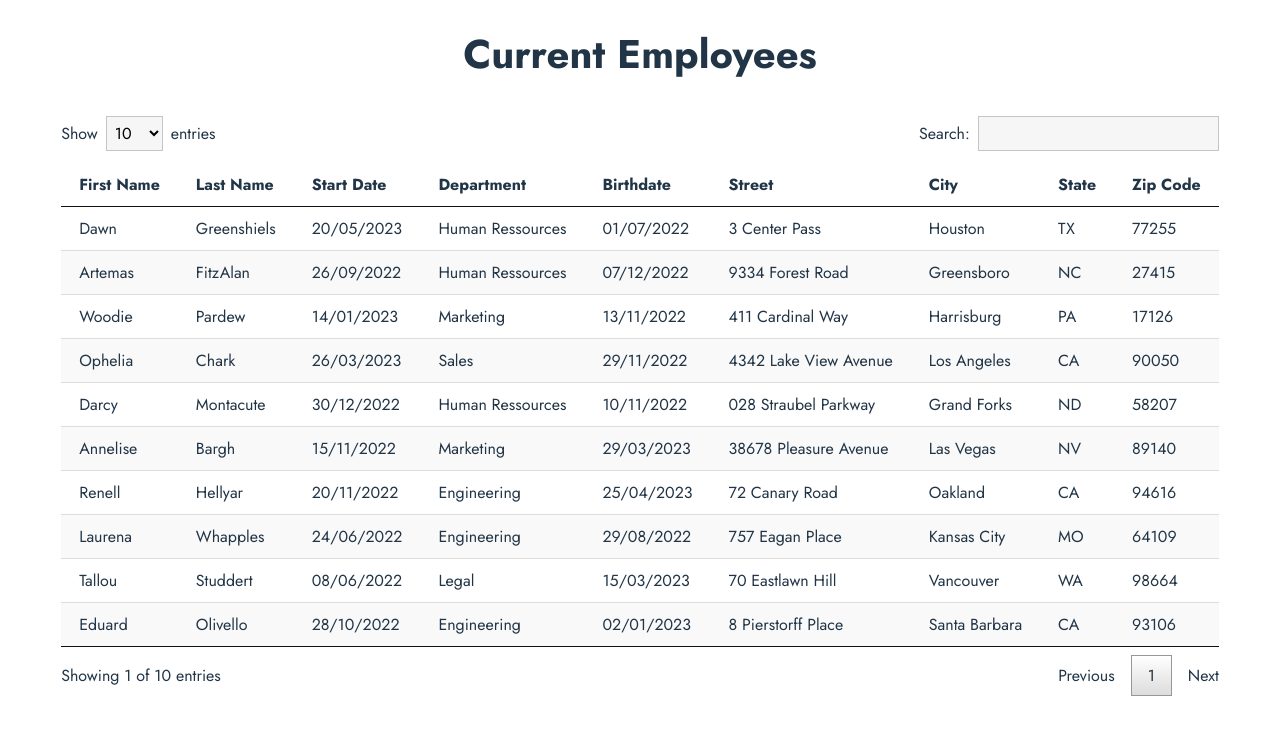
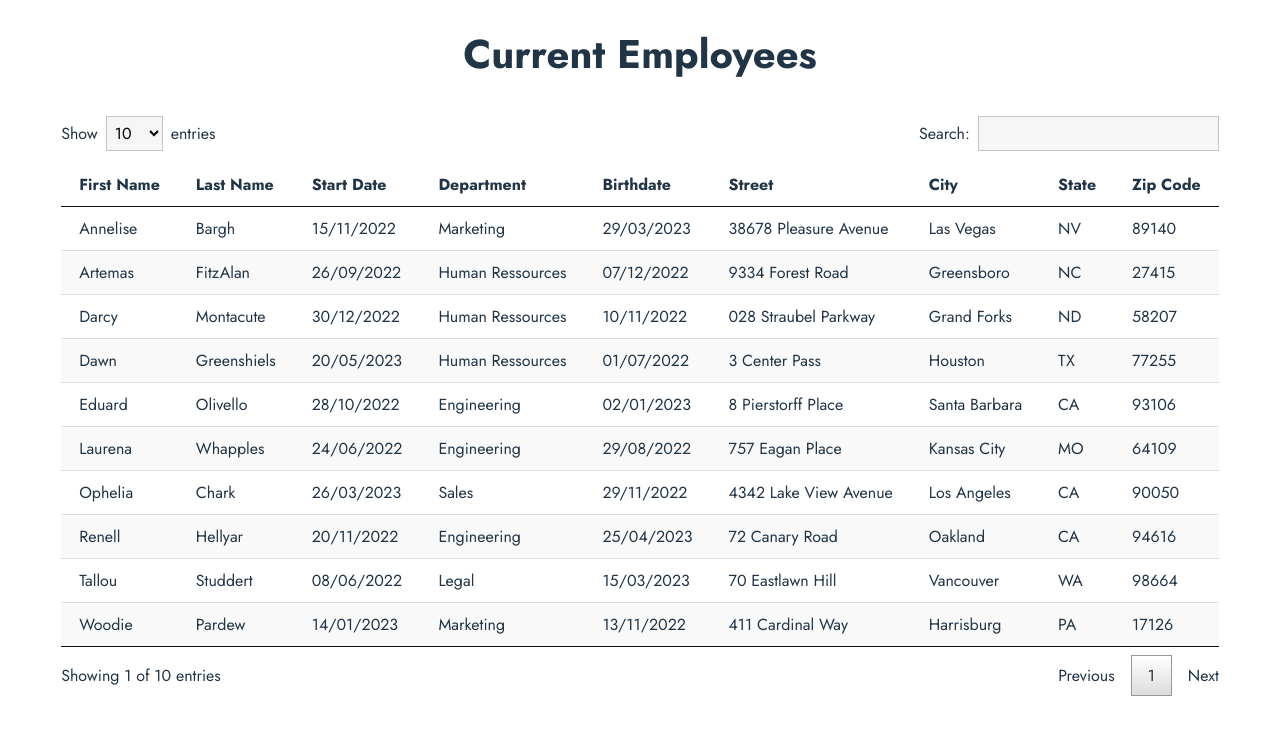
Before and after one commit to ask0ldd/P14-JQuery2ReactPluginsConversion, a React (Vite) app: page /employee-list in a window 1280 px wide. Shown: the top 734 px of the page. Built offline with nearby package versions, Linux system fonts and the light colour scheme.

Commit message:
array sorting fn

```diff
--- a/src/components/DatasTable/DatasTable.tsx
+++ b/src/components/DatasTable/DatasTable.tsx
@@ -9,9 +9,11 @@ export interface IProps {
     tableDatasKeys : Array<string>
     // eslint-disable-next-line @typescript-eslint/no-explicit-any
     tableDatas : Array<any>
+    // eslint-disable-next-line @typescript-eslint/no-explicit-any
+    tableDatasSetter : any
 }
 
-function DatasTable({tableColumnsNames, tableDatasKeys, tableDatas} : IProps){
+function DatasTable({tableColumnsNames, tableDatasKeys, tableDatas, tableDatasSetter} : IProps){
 
     return(
         <>
@@ -19,7 +21,7 @@ function DatasTable({tableColumnsNames, tableDatasKeys, tableDatas} : IProps){
                 <NDisplayedSelect/>
                 <SearchModule/>
             </div>
-            <Table tableColumnsNames={tableColumnsNames} tableDatasKeys={tableDatasKeys} tableDatas={tableDatas}/>
+            <Table tableColumnsNames={tableColumnsNames} tableDatasKeys={tableDatasKeys} tableDatas={tableDatas} tableDatasSetter={tableDatasSetter}/>
             <div id="infosNPaginationContainer">
                 <NEntries nEntries={tableDatas.length}/>
                 <Pagination/>
--- a/src/components/DatasTable/Table.tsx
+++ b/src/components/DatasTable/Table.tsx
@@ -8,7 +8,7 @@ function isLastRow(index : number, lastRowIndex : number){
   return index === lastRowIndex ? ' bottomblackborder' : ''
 }
 
-function Table({tableColumnsNames, tableDatasKeys, tableDatas} : IProps) {
+function Table({tableColumnsNames, tableDatasKeys, tableDatas, tableDatasSetter} : IProps) {
 
     return (
         <table>
--- a/src/datas/usersDatas.tsx
+++ b/src/datas/usersDatas.tsx
@@ -1,4 +1,4 @@
-const userDatas = [{"id":1,"firstName":"Dawn","lastName":"Greenshiels","street":"3 Center Pass","city":"Houston","zipCode":"77255","state":"TX","birthDate":"01/07/2022","startingDate":"20/05/2023","department":"Human Ressources"},
+const usersDatas = [{"id":1,"firstName":"Dawn","lastName":"Greenshiels","street":"3 Center Pass","city":"Houston","zipCode":"77255","state":"TX","birthDate":"01/07/2022","startingDate":"20/05/2023","department":"Human Ressources"},
 {"id":2,"firstName":"Artemas","lastName":"FitzAlan","street":"9334 Forest Road","city":"Greensboro","zipCode":"27415","state":"NC","birthDate":"07/12/2022","startingDate":"26/09/2022","department":"Human Ressources"},
 {"id":3,"firstName":"Woodie","lastName":"Pardew","street":"411 Cardinal Way","city":"Harrisburg","zipCode":"17126","state":"PA","birthDate":"13/11/2022","startingDate":"14/01/2023","department":"Marketing"},
 {"id":4,"firstName":"Ophelia","lastName":"Chark","street":"4342 Lake View Avenue","city":"Los Angeles","zipCode":"90050","state":"CA","birthDate":"29/11/2022","startingDate":"26/03/2023","department":"Sales"},
@@ -99,4 +99,4 @@ const userDatas = [{"id":1,"firstName":"Dawn","lastName":"Greenshiels","street":
 {"id":99,"firstName":"Tonya","lastName":"Ormerod","street":"36 Delaware Trail","city":"Harrisburg","zipCode":"17126","state":"PA","birthDate":"31/10/2022","startingDate":"20/04/2023","department":"Legal"},
 {"id":100,"firstName":"Bret","lastName":"Vanyatin","street":"57533 Ohio Plaza","city":"Columbia","zipCode":"29203","state":"SC","birthDate":"28/11/2022","startingDate":"09/08/2022","department":"Marketing"}]
 
-export default userDatas
+export default usersDatas
--- a/src/pages/CurrentEmployees.tsx
+++ b/src/pages/CurrentEmployees.tsx
@@ -1,23 +1,23 @@
 import '../App.css'
 import '../style/CurrentEmployees.css'
-import userDatas from '../datas/usersDatasTen'
+import usersDatas from '../datas/usersDatasTen'
 import DatasTable from '../components/DatasTable/DatasTable'
 import { useState } from 'react'
 
-// columnsNames Datakeys
-
 function CurrentEmployees() {
 
-  // const tableColumnsNames : Array<string> = Object.getOwnPropertyNames(userDatas[0])
+  const frCollator = new Intl.Collator('fr')
 
   const columnsNames = ['First Name', 'Last Name', 'Start Date', 'Department', 'Birthdate', 'Street', 'City', 'State', 'Zip Code']
   const dataKeys = ['firstName', 'lastName', 'startingDate', 'department', 'birthDate', 'street', 'city', 'state', 'zipCode']
+
+  const [tableDatas, setTableDatas] = useState(usersDatas.sort((a,b) => frCollator.compare(a['firstName'], b['firstName'])));
 
 
   return (
     <main className='mainCE'>
       <h1>Current Employees</h1>
-      <DatasTable tableColumnsNames={columnsNames} tableDatasKeys={dataKeys} tableDatas={userDatas}/>
+      <DatasTable tableColumnsNames={columnsNames} tableDatasKeys={dataKeys} tableDatas={tableDatas} tableDatasSetter={setTableDatas}/>
     </main>
   )
 }
@@ -37,3 +37,6 @@ export default CurrentEmployees
     "startingDate":"09/08/2022"},
     "department":"human ressources"
 */
+
+
+// const tableColumnsNames : Array<string> = Object.getOwnPropertyNames(userDatas[0])
```
